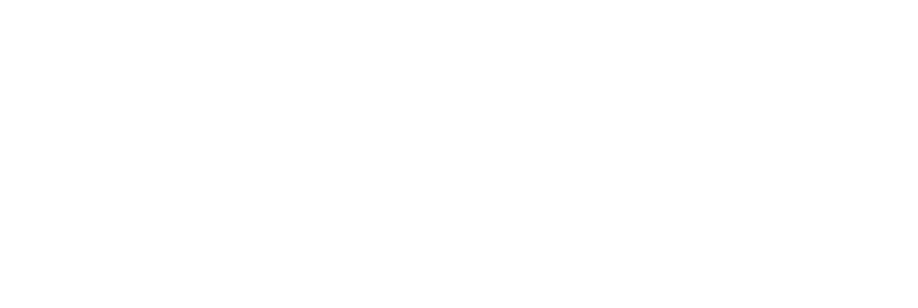
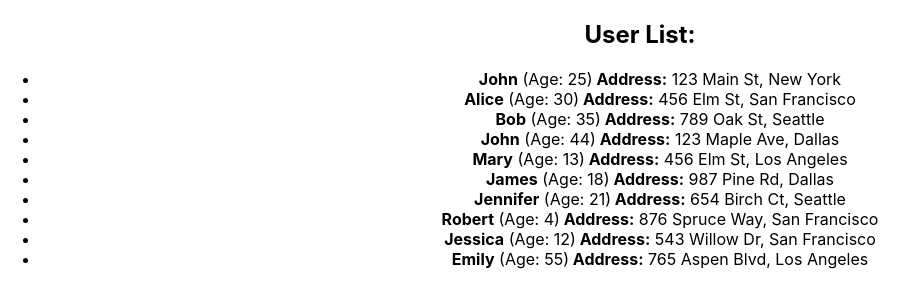
Before and after one commit to Andrey-Fedosov/homework-front-main, a React (Create React App) app: page / in a window 1280 px wide. Shown: the top 308 px of the page, without its empty margins (0-918 px from the left). Built offline with nearby package versions, Linux system fonts and the light colour scheme.

Commit message:
fix mistakes in homework task

```diff
--- a/src/App.tsx
+++ b/src/App.tsx
@@ -7,7 +7,7 @@
 function App() {
   return (
     <div className="App">
-      {/*<HW1 />*/}
+      <HW1 />
       {/*<HW2 />*/}
       {/*<HW3 />*/}
       {/*<HW4 />*/}
--- a/src/HW/1/HW1.tsx
+++ b/src/HW/1/HW1.tsx
@@ -1,7 +1,6 @@
-import {UserList} from './UserList';
+import { UserList } from './UserList';
 
 export const HW1 = () => {
-
   // 1️⃣ Раскомментируйте JSX (HW1.tsx, UserList.tsx) и вы увидите,
   // что приложение начнет гореть красным и ругаться 😡
   // 2️⃣ Ваша задача: ❗ПОЧИНИТЬ ПРОЕКТ❗
@@ -15,26 +14,71 @@
   // Если нужно подставить элемент массива в id, то подставляем по аналогии с другими элементами!
 
   const users = [
-		{id: 1, name: 'John', age: 25, address: {street: '123 Main St', city: 'New York'}},
-		{id: 2, name: 'Alice', age: 30, address: {street: '456 Elm St', city: 'San Francisco'}},
-		{id: 3, name: 'Bob', age: 35, address: {street: '789 Oak St', city: 'Seattle'}},
-		{id: 4, name: 'John', age: 44, address: {street: '123 Maple Ave', city: 'Dallas'}},
-		{id: 5, name: 'Mary', age: 13, address: {street: '456 Elm St', city: 'Los Angeles'}},
-		{id: 6, name: 'James', age: 18, address: {street: '987 Pine Rd', city: 'Dallas'}},
-		{id: 7, name: 'Jennifer', age: 21, address: {street: '654 Birch Ct', city: 'Seattle'}},
-		{id: 8, name: 'Robert', age: 4, address: {street: '876 Spruce Way', city: 'San Francisco'}},
+    {
+      id: 1,
+      name: 'John',
+      age: 25,
+      address: { street: '123 Main St', city: 'New York' },
+    },
+    {
+      id: 2,
+      name: 'Alice',
+      age: 30,
+      address: { street: '456 Elm St', city: 'San Francisco' },
+    },
+    {
+      id: 3,
+      name: 'Bob',
+      age: 35,
+      address: { street: '789 Oak St', city: 'Seattle' },
+    },
+    {
+      id: 4,
+      name: 'John',
+      age: 44,
+      address: { street: '123 Maple Ave', city: 'Dallas' },
+    },
+    {
+      id: 5,
+      name: 'Mary',
+      age: 13,
+      address: { street: '456 Elm St', city: 'Los Angeles' },
+    },
+    {
+      id: 6,
+      name: 'James',
+      age: 18,
+      address: { street: '987 Pine Rd', city: 'Dallas' },
+    },
+    {
+      id: 7,
+      name: 'Jennifer',
+      age: 21,
+      address: { street: '654 Birch Ct', city: 'Seattle' },
+    },
+    {
+      id: 8,
+      name: 'Robert',
+      age: 4,
+      address: { street: '876 Spruce Way', city: 'San Francisco' },
+    },
     {
       id: 9,
       name: 'Jessica',
       age: 12,
-			address: {street: '543 Willow Dr', city: 'San Francisco'},
+      address: { street: '543 Willow Dr', city: 'San Francisco' },
     },
-		{id: 10, name: 'Emily', age: 55, address: {street: '765 Aspen Blvd', city: 'Los Angeles'}},
+    {
+      id: 10,
+      name: 'Emily',
+      age: 55,
+      address: { street: '765 Aspen Blvd', city: 'Los Angeles' },
+    },
   ];
 
   return (
     <div id={'hw01'}>
-			{/*<UserList users={'НАЗВАНИЕ МАССИВА, КОТОРЫЙ МЫ ПЕРЕДАЕМ'} />*/}
+      <UserList users={users} />
     </div>
   );
 };
--- a/src/HW/1/UserList.tsx
+++ b/src/HW/1/UserList.tsx
@@ -1,29 +1,34 @@
 type AddressType = {
-  street: any; // ПОДПРАВЛЯЕМ any
-  city: any; // ПОДПРАВЛЯЕМ any
+  street: string; // ПОДПРАВЛЯЕМ any
+  city: string; // ПОДПРАВЛЯЕМ any
 };
 
 type UserType = {
-  // ПРИДЕТСЯ САМОМУ)
+  id: number;
+  name: string;
+  age: number;
+  address: AddressType;
 };
 
 type UserListPropsType = {
-  users: UserType; // ПО МОЕМУ ЧЕГО-ТО НЕ ХВАТАЕТ...
+  users: UserType[];
 };
 
-export const UserList = (props: 'ВСТАВЛЯЕМ ТИПИЗАЦИЮ') => {
+export const UserList = (props: UserListPropsType) => {
   return (
     <div id={'hw01-users'}>
       <h2>User List:</h2>
 
-      {/*<ul>*/}
-      {/*  {props.users.map((user) => ( // ВСЕ ТОВАРЫ В СТРАНУ ПРИЕЗЖАЮТ В КОНТЕЙНЕРАХ, А В РЕАКТЕ...*/}
-      {/*    <li key={ЭЛЕМЕНТ МАССИВА.id} id={`hw01-user-${ЭЛЕМЕНТ МАССИВА.id}`}>*/}
-      {/*      <strong>{ЭЛЕМЕНТ МАССИВА.name}</strong> (Age: {ЭЛЕМЕНТ МАССИВА.age})<strong> Address:</strong>*/}
-      {/*      {ЭЛЕМЕНТ МАССИВА.address.street}, {ЭЛЕМЕНТ МАССИВА.address.city}*/}
-      {/*    </li>*/}
-      {/*  ))}*/}
-      {/*</ul>*/}
+      <ul>
+        {props.users.map((el, index) => {
+          return (
+            <li key={index} id={`hw01-user-${el.id}`}>
+              <strong>{el.name}</strong> (Age: {el.age})
+              <strong> Address:</strong> {el.address.street}, {el.address.city}
+            </li>
+          );
+        })}
+      </ul>
     </div>
   );
 };
```
Also changed, not shown: 1 other file (tests, documents, lock files or other folders). Lines whose indentation alone changed are shown as unchanged.
